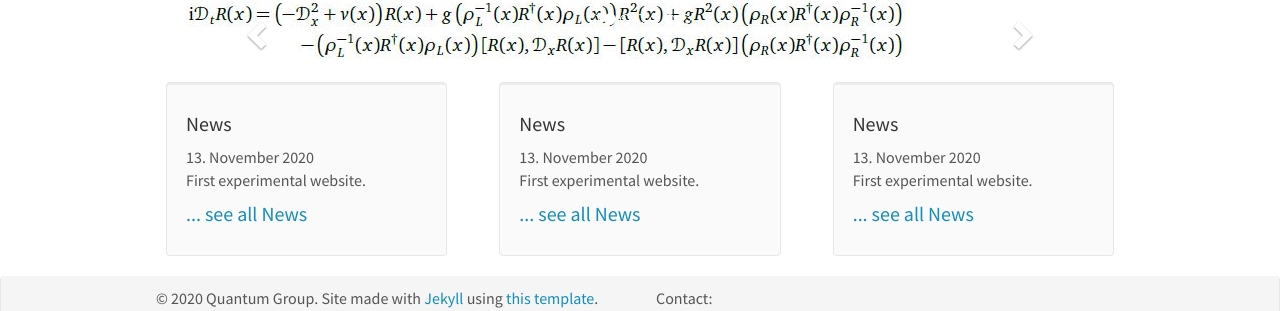
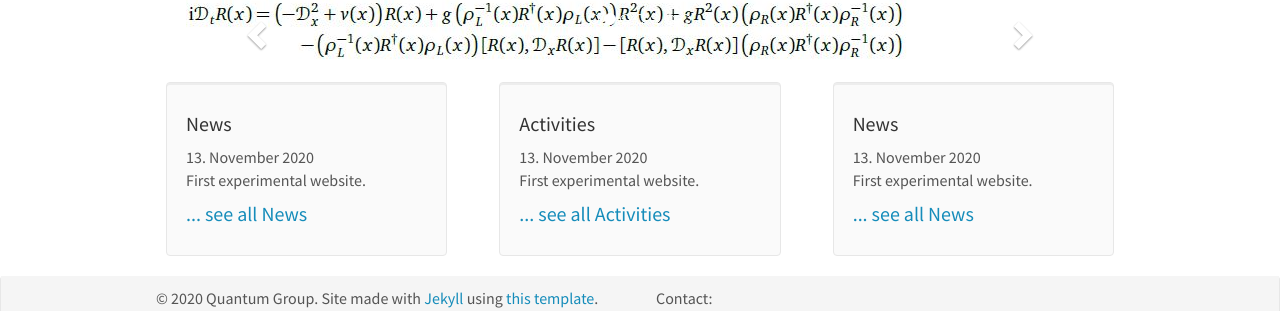
Before and after one commit to quantumghent/quantumghent.github.io, a Jekyll site: the page built from _pages/home.md, in a window 1280 px wide and 1306 px high. Shown: the part 274-585 px from the top of the window. Built offline with Jekyll 4.4.1, drawn with Linux system fonts in a browser that asks for light colours; nearby versions of some CDN libraries.

Commit message:
include activities.html

```diff
--- a/_layouts/homelay.html
+++ b/_layouts/homelay.html
@@ -11,7 +11,7 @@ layout: default
 	{% include news.html %}
   </div>
   <div id="activitiesid" class="col-sm-4" >
-    {% include news.html %}
+    {% include activities.html %}
   </div>
   <div id="researchid" class="col-sm-4" >
       {% include news.html %}
```
